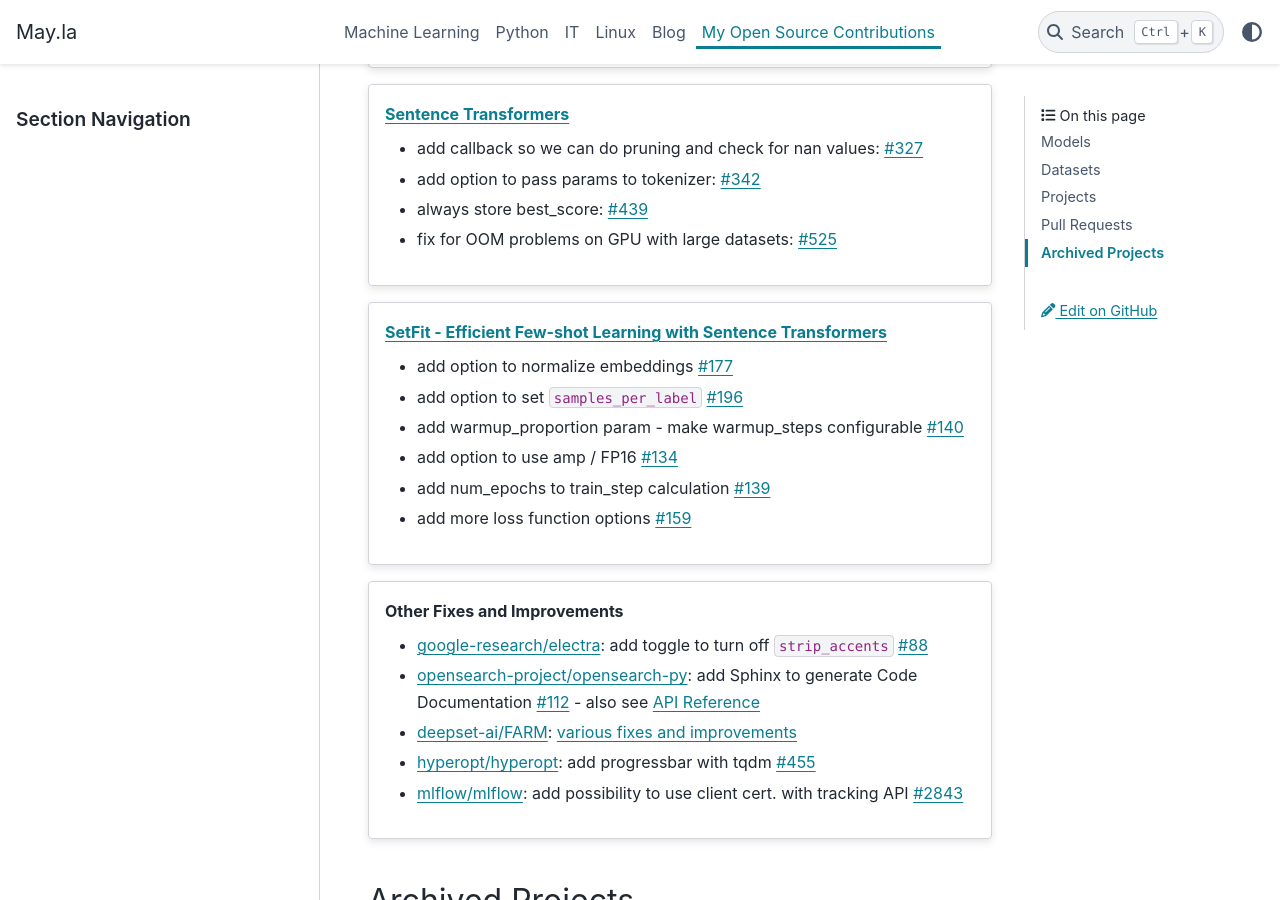
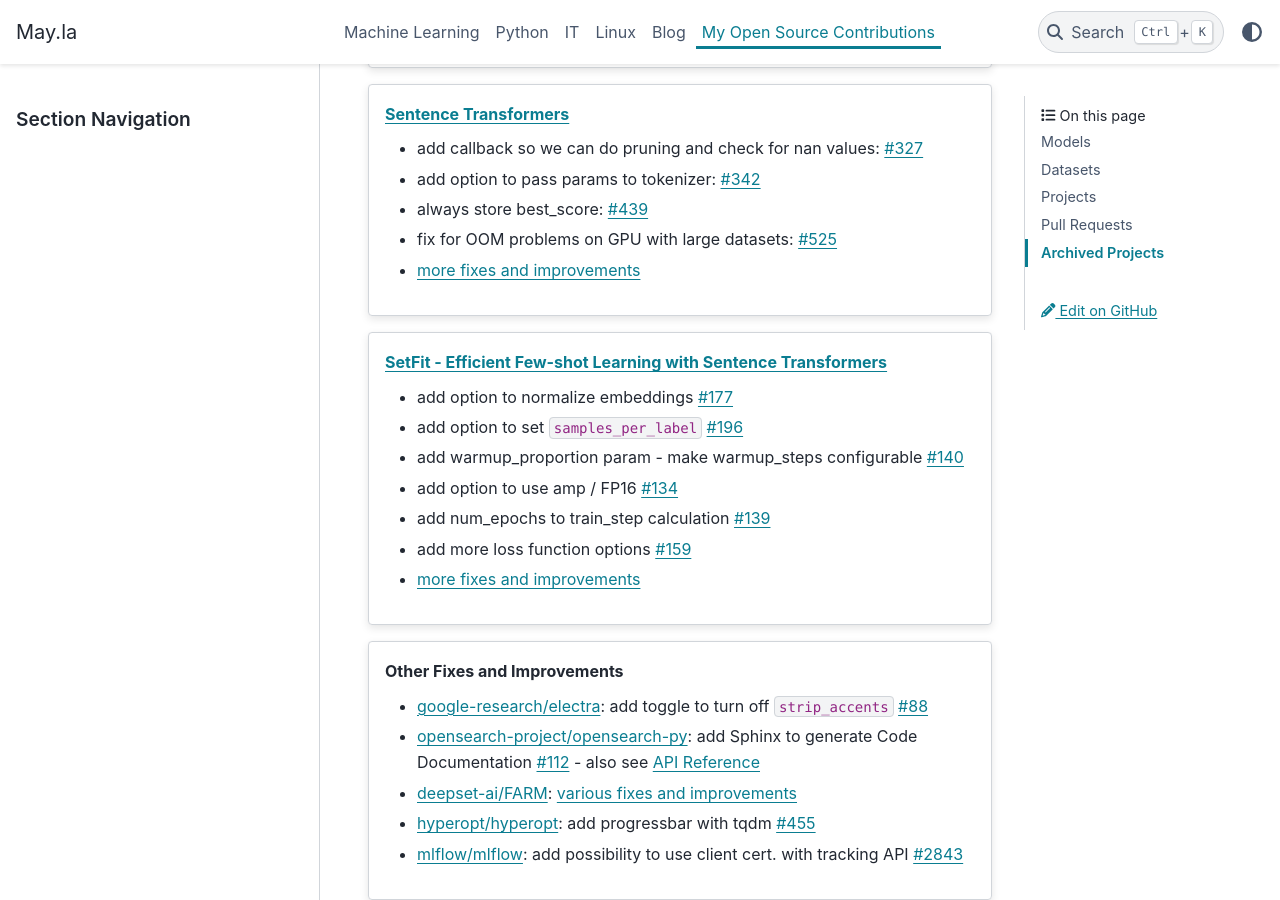
Before and after one commit to PhilipMay/PhilipMay_org, a Sphinx documentation site: the page built from source/my-oss-contributions.md, in a window 1280 px wide and 900 px high, scrolled down 4641 px. Built offline with Sphinx 7.4.7 and the PyData theme 0.15.4, drawn with Linux system fonts in a browser that asks for light colours.

Commit message:
add oss contribs

```diff
--- a/source/my-oss-contributions.md
+++ b/source/my-oss-contributions.md
@@ -185,6 +185,7 @@
 - add option to pass params to tokenizer: [#342](https://github.com/UKPLab/sentence-transformers/pull/342)
 - always store best_score: [#439](https://github.com/UKPLab/sentence-transformers/pull/439)
 - fix for OOM problems on GPU with large datasets: [#525](https://github.com/UKPLab/sentence-transformers/pull/525)
+- [more fixes and improvements](https://github.com/UKPLab/sentence-transformers/pulls?q=is%3Apr+author%3APhilipMay)
 
 :::
 
@@ -196,6 +197,7 @@
 - add option to use amp / FP16 [#134](https://github.com/huggingface/setfit/pull/134)
 - add num_epochs to train_step calculation [#139](https://github.com/huggingface/setfit/pull/134)
 - add more loss function options [#159](https://github.com/huggingface/setfit/pull/159)
+- [more fixes and improvements](https://github.com/huggingface/setfit/pulls?q=is%3Apr+author%3APhilipMay)
 
 :::
 
```
